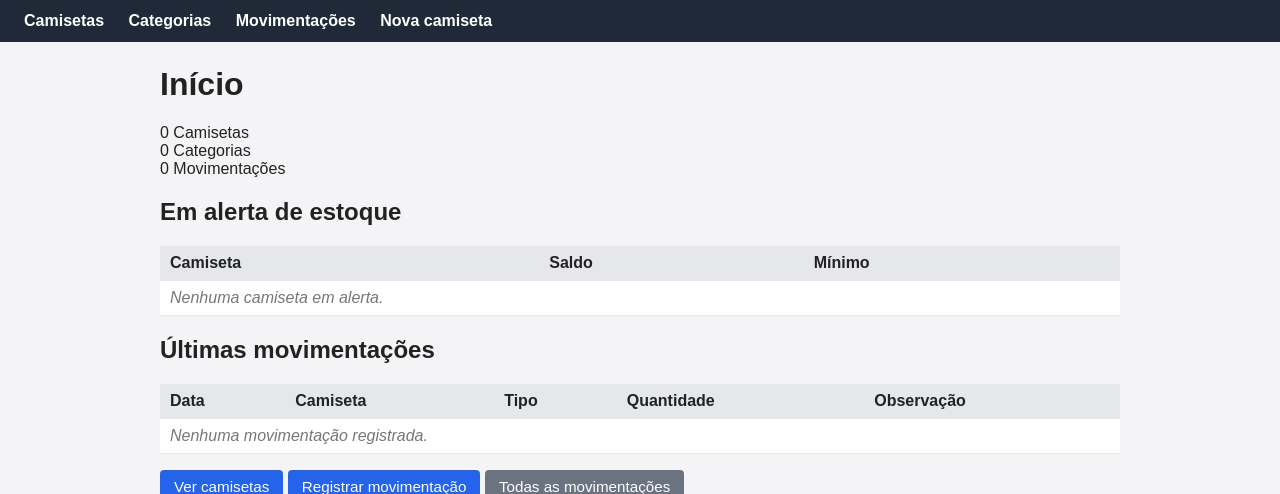
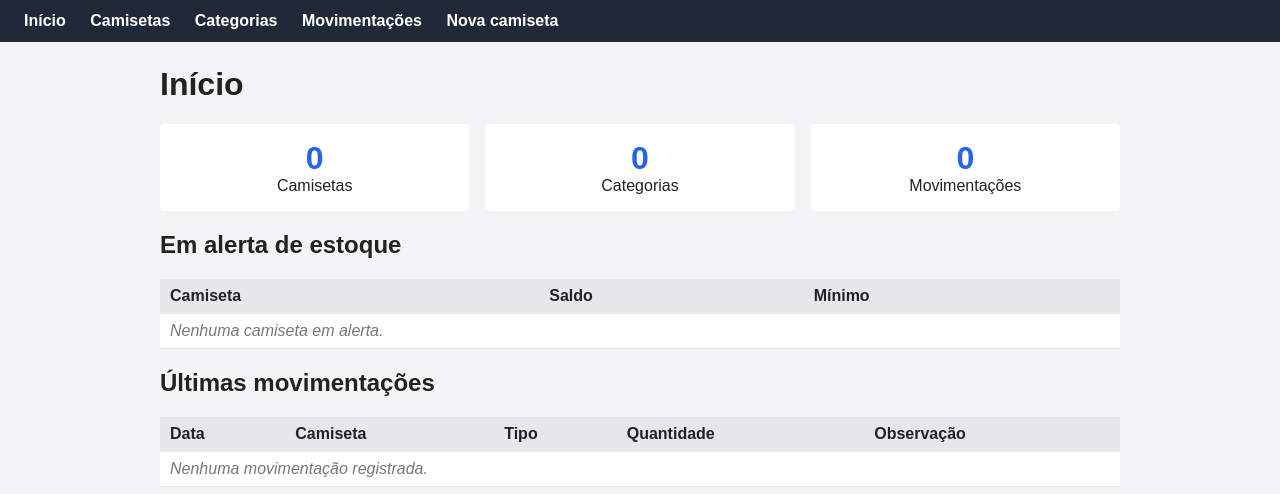
Before and after one commit to maryanemarquez/estoque-camisetas, a Django app: page / in a window 1280 px wide. Shown: the top 494 px of the page. Run offline with Django 5.2, Linux system fonts and the light colour scheme; data that the repository does not hold is empty.

Commit message:
style: atualiza menu e estilos de alerta e painel

```diff
--- a/estoque/static/estoque/estilo.css
+++ b/estoque/static/estoque/estilo.css
@@ -189,3 +189,53 @@ dd {
     padding: 10px 14px;
     border-radius: 4px;
 }
+
+/* Etapa 4: alerta de estoque baixo */
+.alerta {
+    background: #fee2e2;
+    color: #991b1b;
+    padding: 10px 14px;
+    border-radius: 4px;
+    font-weight: bold;
+}
+
+.alerta-selo {
+    display: inline-block;
+    margin-left: 6px;
+    padding: 2px 8px;
+    border-radius: 10px;
+    background: #fee2e2;
+    color: #991b1b;
+    font-size: 0.8em;
+}
+
+/* Etapa 4: filtros da lista */
+form label.inline {
+    display: inline;
+    font-weight: normal;
+    margin: 0 8px;
+}
+
+/* Etapa 4: dashboard da página inicial */
+.painel {
+    display: flex;
+    gap: 16px;
+    flex-wrap: wrap;
+    margin: 16px 0;
+}
+
+.cartao {
+    flex: 1;
+    min-width: 160px;
+    background: #fff;
+    padding: 16px;
+    border-radius: 4px;
+    text-align: center;
+}
+
+.cartao .numero {
+    display: block;
+    font-size: 2em;
+    font-weight: bold;
+    color: #2563eb;
+}
--- a/templates/base.html
+++ b/templates/base.html
@@ -3,7 +3,6 @@
 templates/base.html
 Papel: layout base do site. Todas as páginas herdam deste arquivo
 com {% extends 'base.html' %} e preenchem os blocos 'titulo' e 'conteudo'.
-O link de Início entra na Etapa 4 (dashboard).
 ==============================================================
 {% endcomment %}
 {% load static %}
@@ -17,6 +16,7 @@ O link de Início entra na Etapa 4 (dashboard).
 </head>
 <body>
     <nav>
+        <a href="{% url 'inicio' %}">Início</a>
         <a href="{% url 'lista_itens' %}">Camisetas</a>
         <a href="{% url 'lista_categorias' %}">Categorias</a>
         <a href="{% url 'lista_movimentacoes' %}">Movimentações</a>
```
